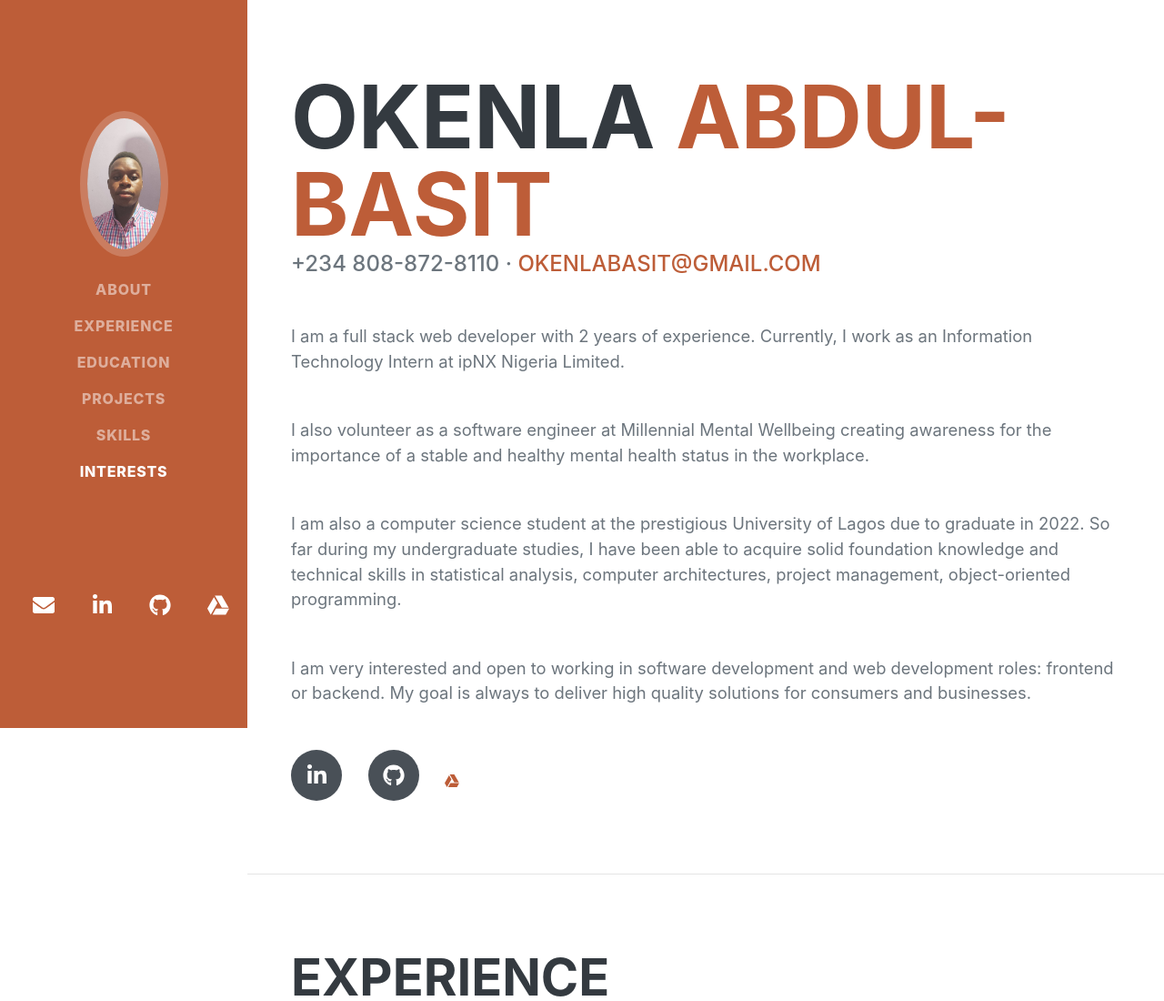
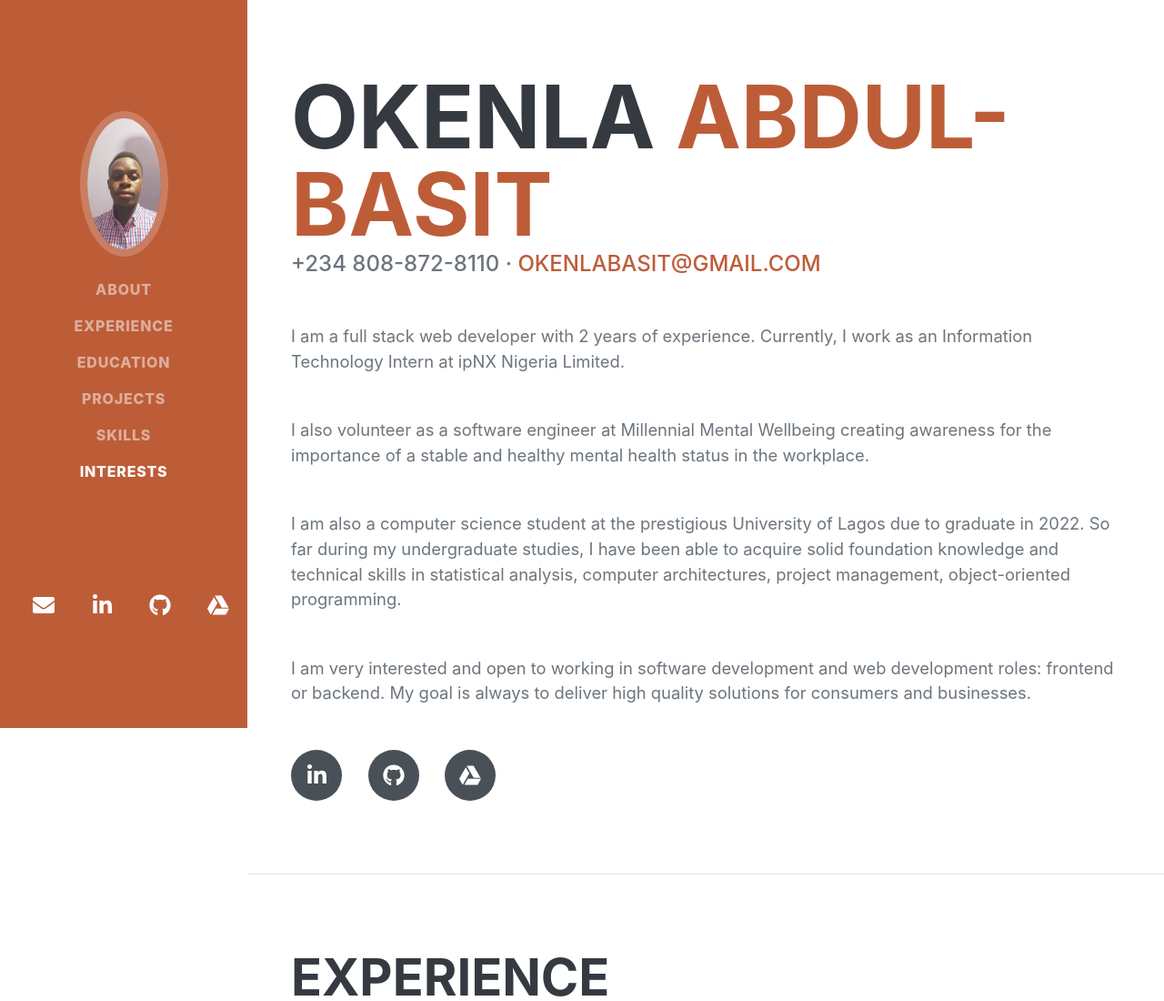
Before and after one commit to Bhaelar/Bhaelar.github.io, a plain HTML site: page index.html in a window 1280 px wide. Shown: the top 1100 px of the page at 91% size. Drawn offline with nearby package versions, Linux system fonts and the light colour scheme; a web font is replaced by a local one.

Commit message:
Update index.html

```diff
--- a/index.html
+++ b/index.html
@@ -76,7 +76,7 @@
                 <div class="social-icons">
                     <a class="social-icon" href="https://linkedin.com/in/bhaelar" target="_blank"><i class="fab fa-linkedin-in"></i></a>
                     <a class="social-icon" href="https://github.com/bhaelar" target="_blank"><i class="fab fa-github"></i></a>
-                    <a class="contact-icon" href="https://docs.google.com/document/d/1_Lk4L2BEjwaDu1lJ_bd7L7emTdwg2CHxY-pRDNJLctE/edit?usp=sharing" target="_blank"><i class="fab fa-google-drive"></i></a>
+                    <a class="social-icon" href="https://docs.google.com/document/d/1_Lk4L2BEjwaDu1lJ_bd7L7emTdwg2CHxY-pRDNJLctE/edit?usp=sharing" target="_blank"><i class="fab fa-google-drive"></i></a>
                 </div>
             </div>
         </section>
```
